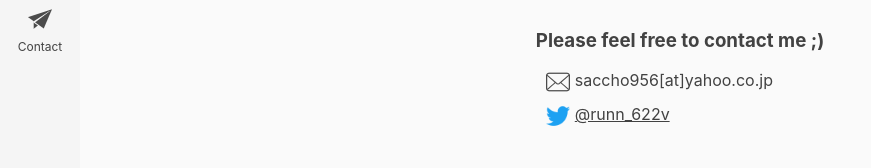
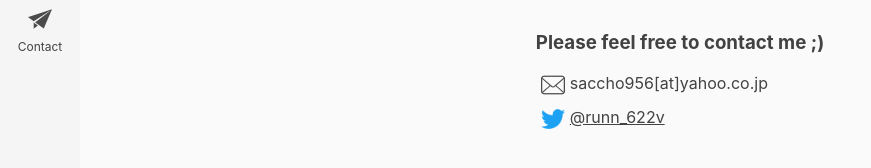
Before and after one commit to saccho/saccho.github.io, a React app: page /contact in a window 1280 px wide. Shown: the part 276-444 px from the top of the page, without its empty margins (0-871 px from the left). Built offline with nearby package versions, Linux system fonts and the light colour scheme.

Commit message:
[fix] Twitterリンクの幅を修正

```diff
--- a/src/app/pages/Contact.tsx
+++ b/src/app/pages/Contact.tsx
@@ -49,13 +49,13 @@ const ContactCard = styled.div`
 
 const Mail = styled.div`
   display: flex;
-  margin: 10px;
+  margin: 5px;
 `
 
 const Twi = styled.a`
   color: ${(props: TwitterLinkColors) => props.color};
-  display: flex;
-  margin: 10px;
+  display: inline-flex;
+  margin: 5px;
   transition: .2s;
   &:hover{
     color: ${(props: TwitterLinkColors) => props.textHover};
```
